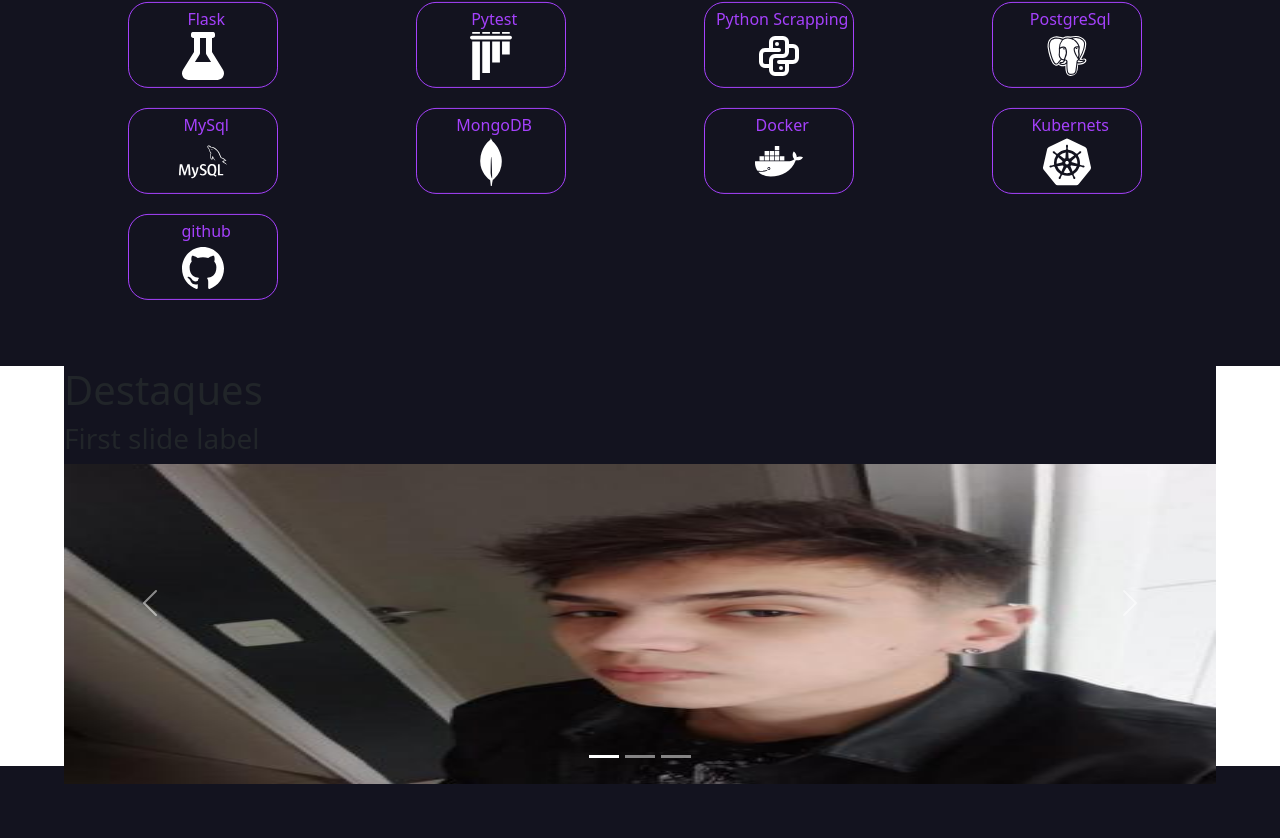
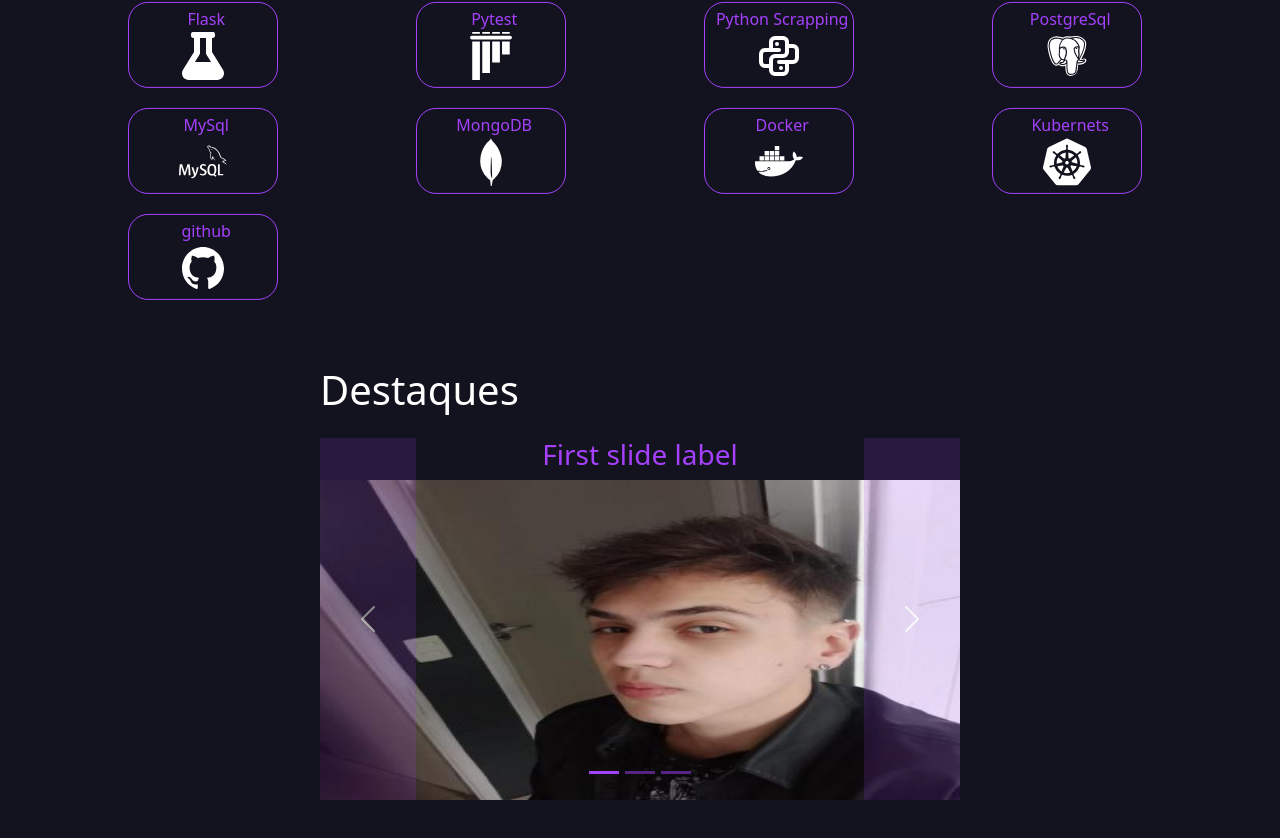
Before and after one commit to Rafael-conquista/portifolio_pessoal, a React (Create React App) app in the folder portifolio_pessoal/: page / in a window 1280 px wide. Shown: the part 977-1815 px from the top of the page. Before the commit the page ends 1761 px from the top, so only its background shows below. Built offline with nearby package versions, Linux system fonts and the light colour scheme.

Commit message:
adiciona estilização para slider de destaques

```diff
--- a/portifolio_pessoal/src/components/destaques.css
+++ b/portifolio_pessoal/src/components/destaques.css
@@ -1,12 +1,52 @@
 .destaques_body{
     background-color: #13131F;
-    max-width: 90vw;
+    width: 90vw;
     height: 50vh;
     margin: 0 auto;
-    padding-bottom: 20vh;
+    margin-bottom: 10vh;
+}
+
+.main{
+    background-color: #13131F;
+}
+
+@media screen and (min-width:500px){
+    .destaques_body{
+        width: 90vw;
+        height: 90vh;
+    }
+}
+
+@media screen and (min-width:600px){
+    .destaques_body{
+        width: 50vw;
+        height: 50vh;
+    }
 }
 
 .slider_image{
     height: 40vh;
     width: 100%;
+    cursor: pointer;
 }
+
+.destaques_body h1{
+    color: white;
+    padding-bottom: 2vh;
+}
+
+.destaques_body h3{
+    color: rgb(165, 65, 252);
+    text-align: center;
+}
+
+.carousel-control-prev{
+    background-color: rgba(165, 65, 252,0.3) !important;
+ }
+ .carousel-control-next{
+    background-color: rgba(165, 65, 252,0.3) !important;
+ }
+
+ .carousel-indicators [data-bs-target]{
+    background-color: rgb(165, 65, 252) !important;
+ }
--- a/portifolio_pessoal/src/components/destaques.js
+++ b/portifolio_pessoal/src/components/destaques.js
@@ -5,6 +5,7 @@ import perfil2 from '../img/cloth.png';
 
 function Destaques() {
     return(
+        <div className='main'>
             <div className='destaques_body'>
                 <h1>Destaques</h1>
                 <Carousel>
@@ -22,6 +23,7 @@ function Destaques() {
                     </Carousel.Item>
                 </Carousel>
             </div>
+        </div>
     )
 }
 
--- a/portifolio_pessoal/src/index.css
+++ b/portifolio_pessoal/src/index.css
@@ -6,6 +6,7 @@ body {
   -webkit-font-smoothing: antialiased;
   -moz-osx-font-smoothing: grayscale;
   user-select: none;
+  background-color: #13131F;
 }
 html{
   background-color: #13131F;
```
Lines whose indentation alone changed are shown as unchanged.
